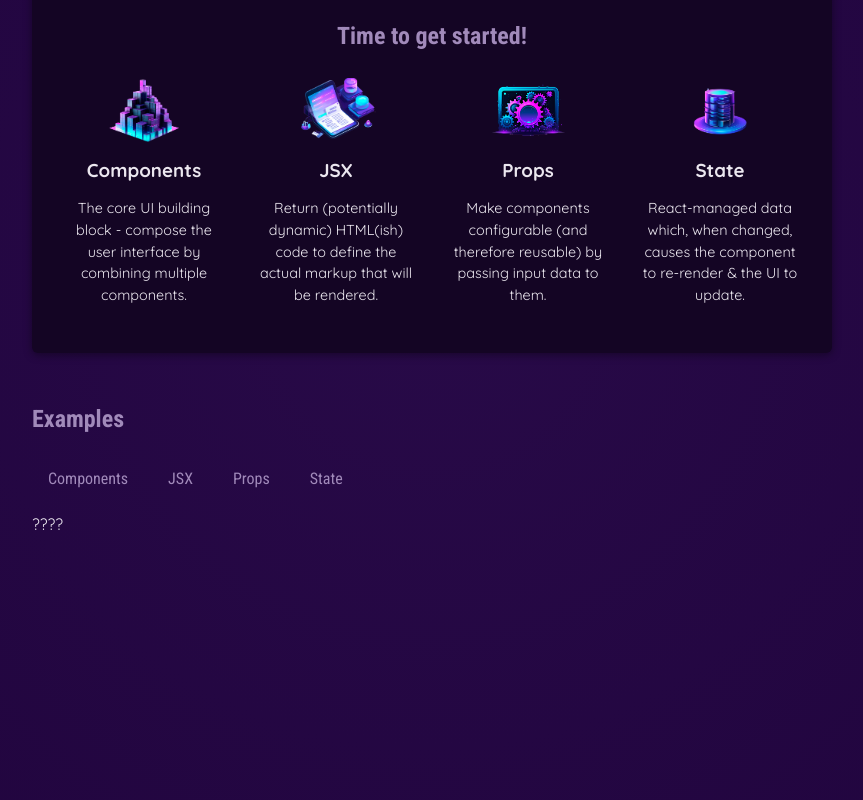
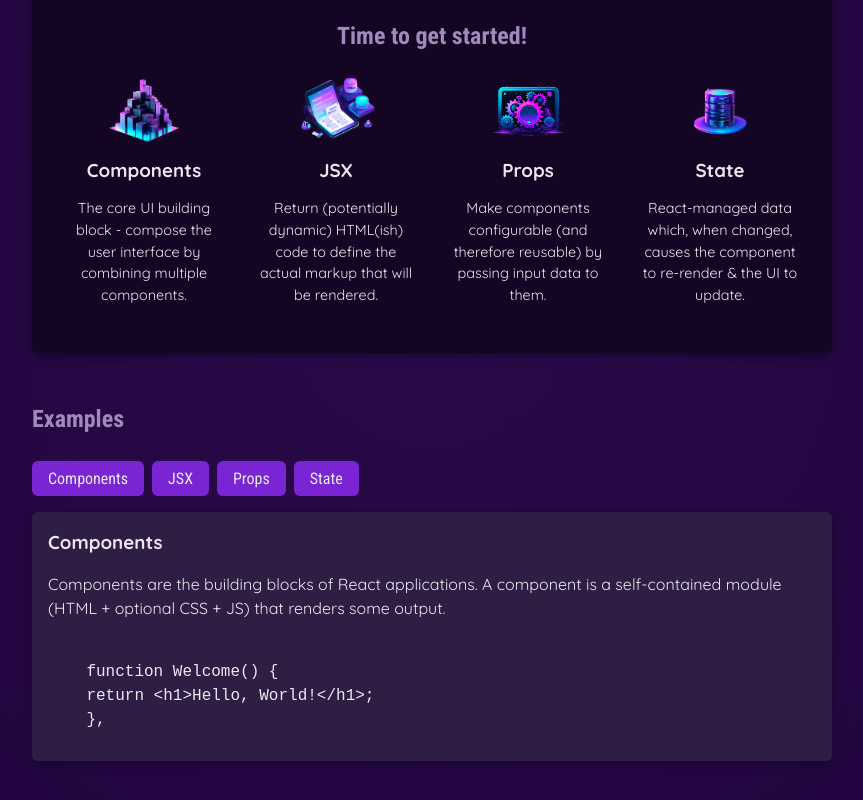
Before and after one commit to CarinelyL/01-starting-project, a React (Vite) app: page / in a window 1280 px wide. Shown: the part 346-1146 px from the top of the page, without its empty margins (208-1071 px from the left). Built offline with nearby package versions, Linux system fonts and the light colour scheme.

Commit message:
Added anonymous function for tabButton in App, EXAMPLES in data.js, imported useState and EXAMPLES and added section for tabContent

```diff
--- a/src/App.jsx
+++ b/src/App.jsx
@@ -1,15 +1,21 @@
 import Header from './components/Header/Header.jsx'; //To get the file in a different folder
 // import UserData from './assets/UserData.jsx';  //To get the file in the same folder
 import CoreConcept from './components/CoreConcept/CoreConcept.jsx';
-import { CORE_CONCEPTS } from './assets/data.js'; //Destructuring
+import { CORE_CONCEPTS, EXAMPLES } from './assets/data.js'; //Destructuring
 import TabButton from './components/TabButton/TabButton.jsx';
+import {useState} from 'react'; //Allows to use and modify state
 
 //Project using React;
 function App() {
-    function handleSelect(){
-      console.log('Hello World!');
+  //useState(); //Allows the change in page
+
+  let [selectedTopic, setSelectedTopic] = useState('components');
+    function handleSelect(selectedButton){
+      console.log('Selected Button', selectedButton);
+      setSelectedTopic(selectedButton);
     }
-  return (
+
+    return (
     <div>
       <Header /> {/*Calls function Header */}
       <main>
@@ -25,16 +31,25 @@
         <section id="examples">
           <h2>Examples </h2>
           <menu>
-            <TabButton onClick={handleSelect}> Components </TabButton>
-            <TabButton onClick={handleSelect}> JSX </TabButton>
-            <TabButton onClick={handleSelect}> Props </TabButton>
-            <TabButton onClick={handleSelect}> State </TabButton>
+            <TabButton isSelected={selectedTopic === 'components'} onSelect={()=>handleSelect('components')}>Components</TabButton>
+            <TabButton isSelected={selectedTopic === 'components'} onSelect={()=>handleSelect('jsx')}> JSX </TabButton>
+            <TabButton isSelected={selectedTopic === 'components'} onSelect={()=>handleSelect('props')}> Props </TabButton>
+            <TabButton isSelected={selectedTopic === 'components'} onSelect={()=>handleSelect('state')}> State </TabButton>
           </menu>
-          ????
+          {!selectedTopic ? <p>Please select topic</p>: (
+          <div id="tab-content">
+            <h3>{EXAMPLES[selectedTopic].title} </h3>
+            <p>{EXAMPLES[selectedTopic].description} </p>
+            <pre>
+              <code>
+                {EXAMPLES[selectedTopic].code}
+              </code>
+            </pre>
+          </div>
+          )}
         </section>
       </main>
     </div>
   );
 }
-
 export default App;
--- a/src/assets/data.js
+++ b/src/assets/data.js
@@ -29,3 +29,47 @@
       'React-managed data which, when changed, causes the component to re-render & the UI to update.',
   },
 ];
+export const EXAMPLES = {
+  components: {
+  title: 'Components',
+  description: 'Components are the building blocks of React applications. A component is a self-contained module (HTML + optional CSS + JS) that renders some output.',
+  code:`
+    function Welcome() {
+    return <h1>Hello, World!</h1>;
+    },`
+  },
+  jsx: {
+  title: 'JSX',
+  description:'JSX is a syntax extension to JavaScript. It is similar to a template language, but it has full power of JavaScript (e.g., it may output dynamic content).',
+  code:`
+    <div>
+    <h1>Welcome {userName}</h1>
+    <p>Time to learn React!</p>
+    </div>`,
+  },
+  props: {
+  title: 'Props',
+  description:'Components accept arbitrary inputs called props. They are like function arguments.',
+  code:`
+    function Welcome(props) {
+    return <h1>Hello, {props.name}</h1>;
+    },`
+  },
+  state: {
+  title: 'State',
+  description:'State allows React components to change their output over time in response to user actions, network responses, and anything else.',
+  code:`
+    function Counter() {
+    const [isVisible, setIsVisible] = useState(false);
+    function handleClick() {
+    setIsVisible(true);
+  }
+  return (
+    <div>
+    <button onClick={handleClick}>Show Details</button>
+    {isVisible && <p>Amazing details!</p>}
+    </div>
+  );
+}`,
+},
+};
--- a/src/components/TabButton/TabButton.jsx
+++ b/src/components/TabButton/TabButton.jsx
@@ -1,8 +1,8 @@
 //Another way to write a function
-export default function TabButton({children, onSelect}){
+export default function TabButton({children, onSelect, isSelected}){
     return(
         <li>
-            <button onClick = {onSelect} >
+            <button className = {isSelected ? 'active': ''} onClick = {onSelect} >
                 {children}
             </button>
         </li>
```
